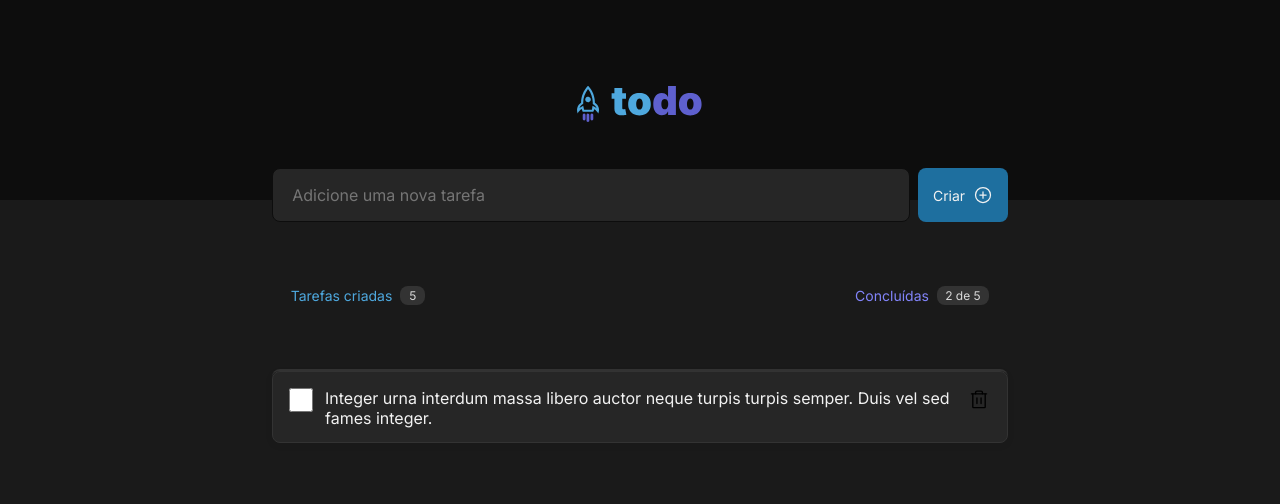
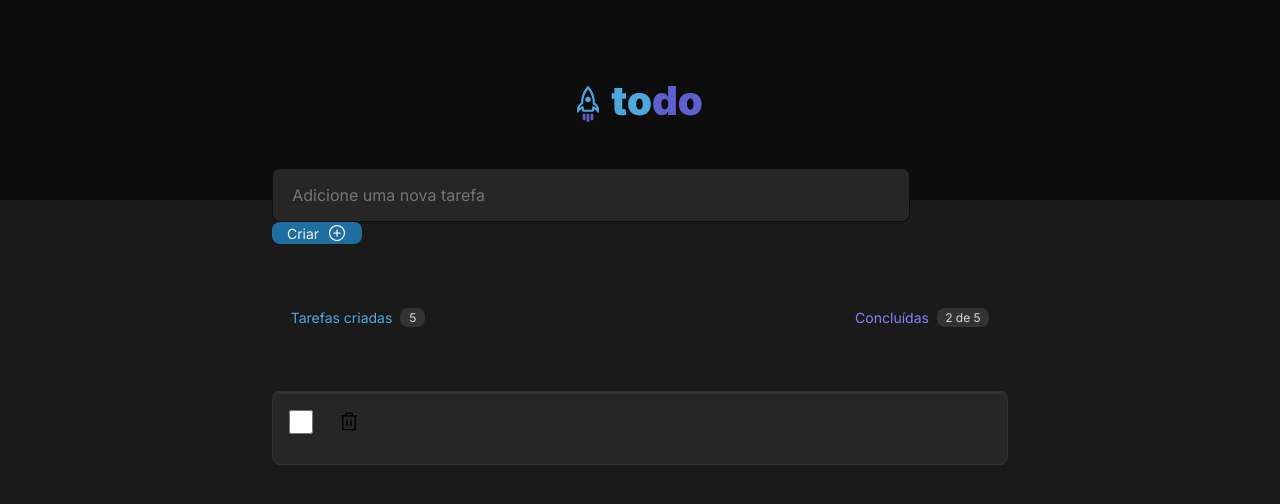
Before and after one commit to JuniorSelister/01-rocketseat-todolist, a React (Vite) app: page / in a window 1280 px wide. Shown: the top 504 px of the page. Built offline with nearby package versions, Linux system fonts and the light colour scheme.

Commit message:
Handling with task creation method

```diff
--- a/src/components/Body/index.tsx
+++ b/src/components/Body/index.tsx
@@ -1,5 +1,5 @@
+import { ChangeEvent, FormEvent, useState } from 'react'
 import { PlusCircle } from 'phosphor-react'
-import { useState } from 'react'
 import { ContentList } from '../ContentList'
 import {
   BodyContainer,
@@ -7,9 +7,12 @@ import {
   HeaderList,
   HeaderListItem,
 } from './styles'
+import { EmptyList } from '../EmptyList'
 
 export function Body() {
   const [task, setTask] = useState([''])
+  const [newTask, setNewTask] = useState('')
+
   function deleteTask(taskToDelete: string) {
     const taskWithoutDelete = task.filter((tasks) => {
       return tasks !== taskToDelete
@@ -18,14 +21,34 @@ export function Body() {
     setTask(taskWithoutDelete)
   }
 
+  function handleCreateNewTask(event: FormEvent) {
+    event.preventDefault()
+
+    setTask([...task, newTask])
+    setNewTask('')
+  }
+
+  function handleNewTaskChange(event: ChangeEvent<HTMLInputElement>) {
+    event.target.setCustomValidity('')
+    setNewTask(event.target.value)
+  }
+
   return (
     <BodyContainer>
       <HeaderInput>
-        <input type="text" placeholder="Adicione uma nova tarefa" />
-        <button>
-          Criar
-          <PlusCircle size={20} />
-        </button>
+        <form onSubmit={handleCreateNewTask}>
+          <input
+            type="text"
+            placeholder="Adicione uma nova tarefa"
+            value={newTask}
+            onChange={handleNewTaskChange}
+          />
+
+          <button>
+            Criar
+            <PlusCircle size={20} />
+          </button>
+        </form>
       </HeaderInput>
 
       <HeaderList>
@@ -40,6 +63,8 @@ export function Body() {
       </HeaderList>
 
       <div>
+        {task.length === 0 && <EmptyList />}
+
         {task.map((tasks) => {
           return (
             <ContentList
--- a/src/components/ContentList/index.tsx
+++ b/src/components/ContentList/index.tsx
@@ -7,8 +7,15 @@ interface TaskProps {
   onDeleteTask: (description: string) => void
 }
 
+interface TaskControl {
+  taskList: TaskProps
+  quantity: number
+  isActive: boolean
+}
+
 export function ContentList({ description, onDeleteTask }: TaskProps) {
   const [isCheckbox, setCheckbox] = useState(false)
+
   const handleOnChange = () => {
     setCheckbox(!isCheckbox)
   }
@@ -16,6 +23,7 @@ export function ContentList({ description, onDeleteTask }: TaskProps) {
   function handleDeleteTask() {
     onDeleteTask(description)
   }
+
   return (
     <BodyContentList>
       <ContentListItem>
@@ -25,10 +33,7 @@ export function ContentList({ description, onDeleteTask }: TaskProps) {
           checked={isCheckbox}
           onChange={handleOnChange}
         />
-        <p>
-          Integer urna interdum massa libero auctor neque turpis turpis semper.
-          Duis vel sed fames integer.
-        </p>
+        <p>{description}</p>
         <button onClick={handleDeleteTask} title="Delte task">
           <Trash size={22} />
         </button>
```
